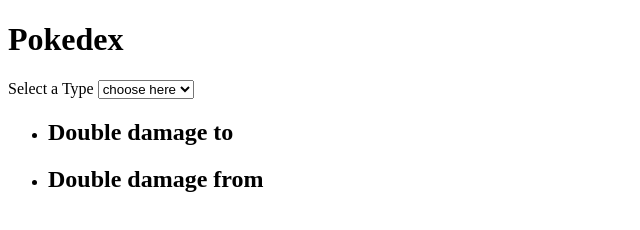
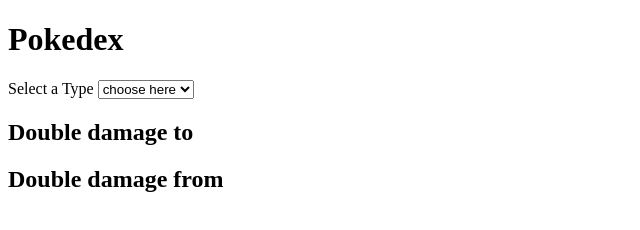
Before and after one commit to poke-dex/pokemon, a plain HTML site: page index.html in a window 1280 px wide. Shown: the whole page, without its empty margins (0-640 px from the left). Drawn offline with Linux system fonts and the light colour scheme; no server answers.

Commit message:
moved the h2 element outside of the ul in the html. every time the user has a new input the inner html refreshes.

```diff
--- a/index.html
+++ b/index.html
@@ -13,11 +13,13 @@
     <select name="typeList" id="typeList">
         <option value="" default hidden>choose here</option>
     </select>
+    <h2>Double damage to</h2>
     <ul class="doubleDamageTo">
-        <li><h2>Double damage to</h2></li>
+
     </ul>
+    <h2>Double damage from</h2>
     <ul class="doubleDamageFrom">
-        <li><h2>Double damage from</h2></li>
+
     </ul>
     <script src="scripts.js"></script>
 </body>
--- a/scripts.js
+++ b/scripts.js
@@ -53,8 +53,8 @@ pokeDex.getDamageRelations = (type) => {
     const doubleDamageToList = document.querySelector(".doubleDamageTo")
     const doubleDamageFromList = document.querySelector(".doubleDamageFrom")
 
-    // doubleDamageToList.innerHTML = "";
-    // doubleDamageFromList.innerHTML = "";
+    doubleDamageToList.innerHTML = "";
+    doubleDamageFromList.innerHTML = "";
 
     fetch(url)
         .then((results) => {
```
